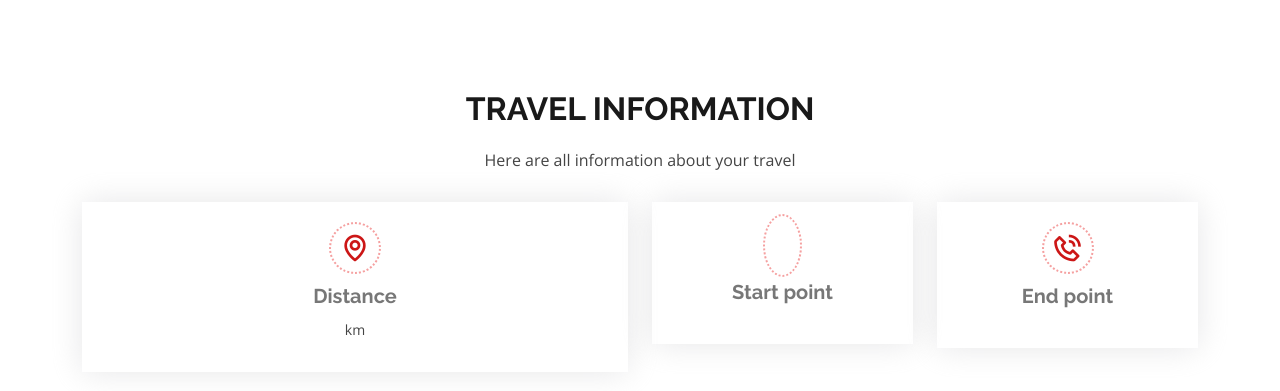
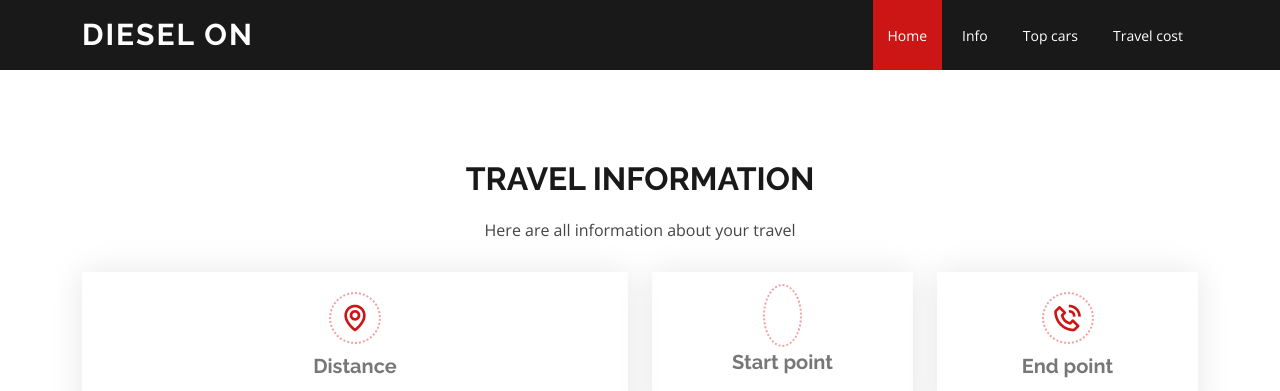
Before and after one commit to RockPiryt/Diesel_API, a Flask app: template templates/travel_info.html in a window 1280 px wide. Shown: the top 391 px of the page. Run offline with Flask 3, Linux system fonts and the light colour scheme; the template is opened without the code that fills it, so the values that code supplies are empty; some libraries are stand-ins or nearby versions.

Commit message:
'RockPiryt' - make changes in navbar, add SendForm, send parameters as kwargs

```diff
--- a/forms.py
+++ b/forms.py
@@ -24,5 +24,8 @@ class RouteForm(FlaskForm):
         ("13.2", "Mazda CX-5 2WD"),
         ("13.6", "Mazda CX-5 4WD"),
         ])
+    calculate = SubmitField(label="Calculate")
+
+class SendForm(FlaskForm):
     email = StringField(label="")
-    calculate = SubmitField(label="Calculate")
+    send = SubmitField(label="Send")
--- a/main.py
+++ b/main.py
@@ -68,15 +68,23 @@ def home():
         user_distance = route_form.distance.data
         diesel_price = route_form.price.data
         user_car_consumption = float(route_form.car.data)
-        user_email = route_form.email.data
 
         # Calculate travel cost
         diesel_consumption = user_distance/100 * user_car_consumption
         cost = diesel_consumption * diesel_price
 
-        # return render_template("index.html", html_form=route_form, html_cost=cost)
-        return render_template("travel_info.html", html_form=route_form, html_cost=cost, html_user_car_consumption=user_car_consumption, html_user_start=user_start, html_user_end=user_end, html_user_distance=user_distance, html_diesel_consumption=diesel_consumption)
+        kwargs={
+            "html_form":route_form,
+            "html_user_start": user_start,
+            "html_user_end": user_end,
+            "html_user_distance": user_distance,
+            "html_user_car_consumption": user_car_consumption,
+            "html_diesel_consumption": diesel_consumption,
+            "html_cost": cost,
+        }
 
+        # travel_info(kwargs)
+        return render_template("travel_info.html", **kwargs)
     return render_template("index.html", html_all_cars=list_all_cars, html_form=route_form)
 
 
@@ -97,28 +105,11 @@ def add_img():
     return render_template("edit_car.html", html_form=edit_form, html_car_to_edit=car_to_edit)
 
 
-@app.route("/route-calc", methods=["GET", "POST"])
-def calculation():
-    '''Calculate distance'''
-    pass
-    # if route_form.validate_on_submit():
-    #     user_name = form_python.name.data
-    #     user_email = form_python.email.data
-    #     user_subject = form_python.subject.data
-    #     user_message = form_python.message.data
+# @app.route("/travel", methods=["GET", "POST"])
+# def travel_info():
+#     '''Calculate distance'''
 
-    #     user_info = {
-    #         "name": user_name,
-    #         "email": user_email,
-    #         "subject": user_subject,
-    #         "message": user_message,
-    #     }
-
-    #     send_email(user_name, user_email, user_subject, user_message)
-
-
-
-    # return render_template("index.html")
+#     return render_template("travel_info.html", **kwargs)
 
 
 if __name__ == "__main__":
--- a/templates/navbar.html
+++ b/templates/navbar.html
@@ -1,15 +1,15 @@
 <header id="header" class="d-flex align-items-center">
     <div class="container d-flex align-items-center justify-content-between">
 
-      <h1 class="logo"><a href="index.html">DIESEL ON</a></h1>
+      <h1 class="logo"><a href="{{ url_for('home') }}">DIESEL ON</a></h1>
       <!-- <a href="index.html" class="logo"><img src="assets/img/logo.png" alt="" class="img-fluid"></a>-->
 
       <nav id="navbar" class="navbar">
         <ul>
-          <li><a class="nav-link scrollto active" href="#hero">Home</a></li>
-          <li><a class="nav-link scrollto" href="#services">Services</a></li>
+          <li><a class="nav-link scrollto active" href="{{ url_for('home') }}">Home</a></li>
+          <li><a class="nav-link scrollto" href="#services">Info</a></li>
           <li><a class="nav-link scrollto" href="#top_cars">Top cars</a></li>
-          <li><a class="nav-link scrollto" href="#Travel cost">Travel cost</a></li>
+          <li><a class="nav-link scrollto" href="#travel_cost">Travel cost</a></li>
         </ul>
         <i class="bi bi-list mobile-nav-toggle"></i>
       </nav>
--- a/templates/travel_info.html
+++ b/templates/travel_info.html
@@ -1,4 +1,5 @@
 {% include "header.html" %}
+{% include "navbar.html" %}
 
 <section id="contact" class="contact">
     <div class="container">
@@ -53,7 +54,7 @@
                 <p>Diesel consumption: {{ html_diesel_consumption | round(1) }}L</p>
               </div>
               <div class="form-group mt-3">
-                <p>Travel cost: {{ html_cost }}</p>
+                <p>Travel cost: {{ html_cost | round(1) }} zł</p>
               </div>
               <div class="col-md-6 form-group mt-3 mt-md-0">
                 <input type="email" class="form-control" name="email" id="email" placeholder="Your Email" required>
```
Also changed, not shown: templates/route_calc.html (+1 -8 lines), instance/top_cars.db.
